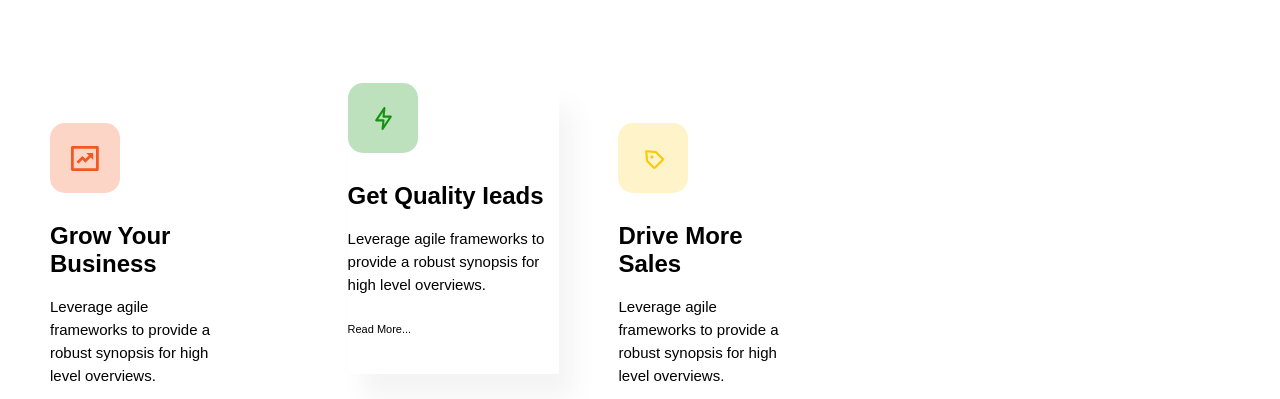
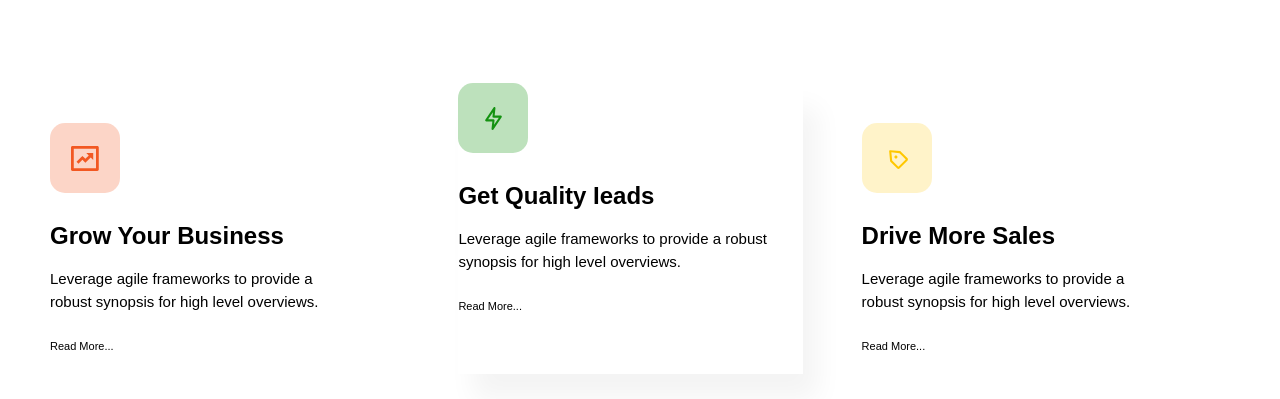
Before and after one commit to beemaster1972/html_homeworks, a plain HTML site: page homeWork05/index.html in a window 1280 px wide. Shown: the part 860-1259 px from the top of the page. Drawn offline with Linux system fonts and the light colour scheme.

Commit message:
Modify style.css

```diff
--- a/homeWork05/css/style.css
+++ b/homeWork05/css/style.css
@@ -223,7 +223,7 @@ body {
   width: 310px;
   height: 226px;
   margin-top: 140px;
-  margin-right: 404px;
+  margin-right: 50px;
   margin-bottom: 125px;
 }
 
```
